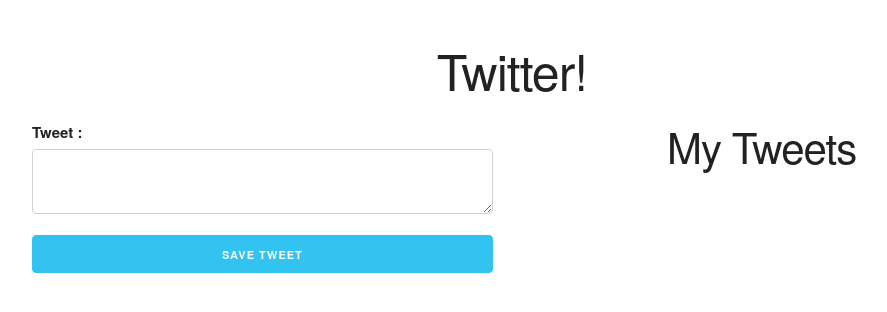
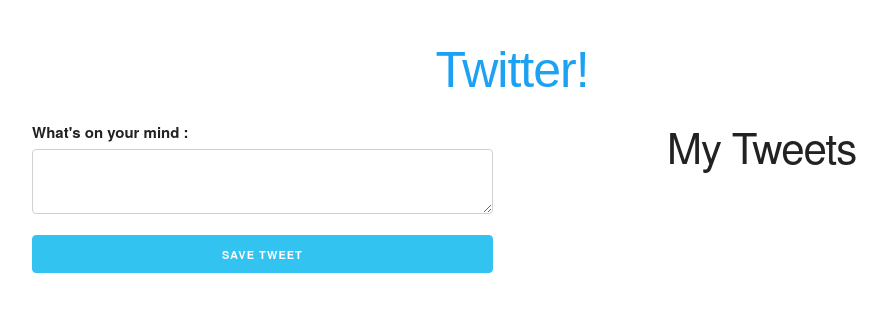
Before and after one commit to bthemukul/Twitter-Web, a plain HTML site: page index.html in a window 1280 px wide. Shown: the whole page, without its empty margins (128-1015 px from the left). Drawn offline with Linux system fonts and the light colour scheme.

Commit message:
CSS and HTML update

```diff
--- a/assets/css/custom.css
+++ b/assets/css/custom.css
@@ -1,5 +1,11 @@
 
-h1, h2 {
+h1 {
+    text-align: center;
+    font-family:sans-serif;
+    color: rgb(29, 161, 242);
+}
+
+h2 {
     text-align: center;
 }
 
--- a/index.html
+++ b/index.html
@@ -18,7 +18,7 @@
             <h1>Twitter!</h1>
             <div class="row">
                 <div class="six columns">
-                    <label for="tweet">Tweet :</label>
+                    <label for="tweet">What's on your mind :</label>
                     <form action="#" id="form">
                             <label for="tweet"></label>
                             <textarea id="tweet" class="u-full-width"></textarea>
```
